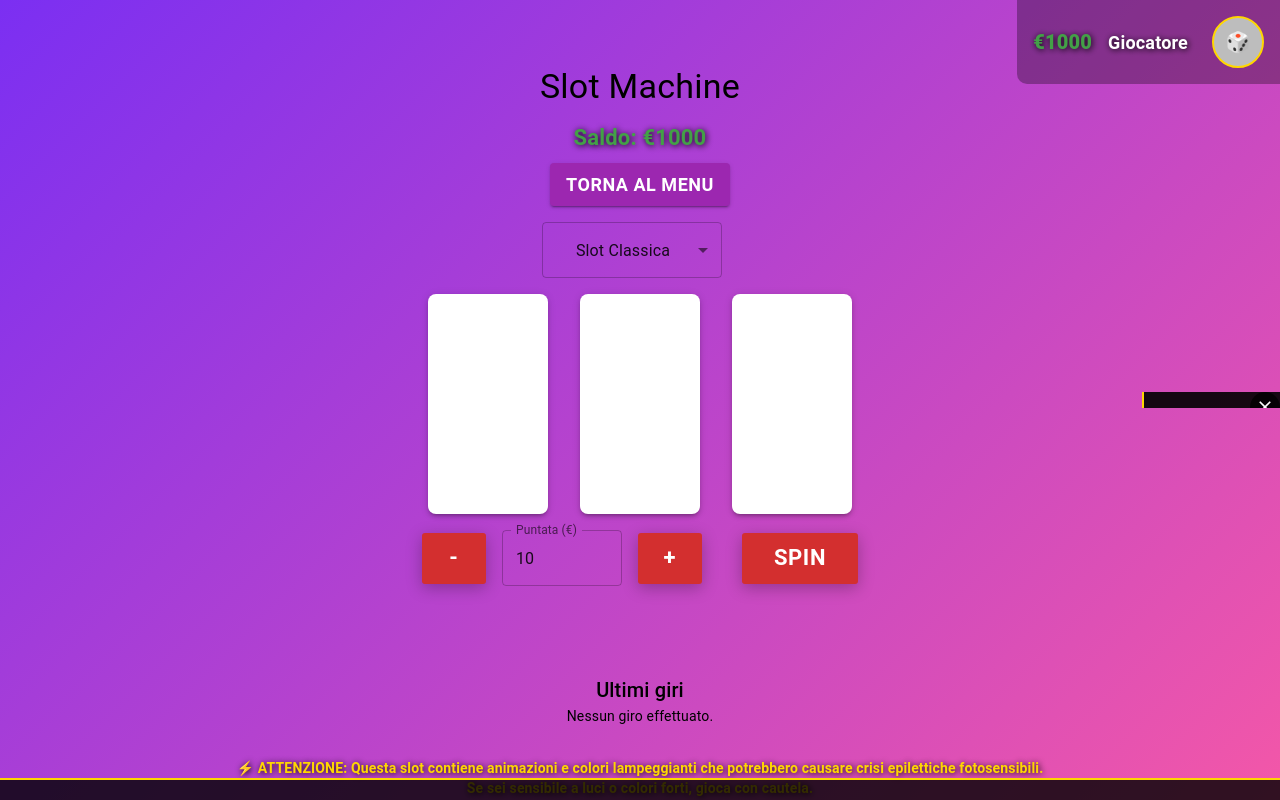
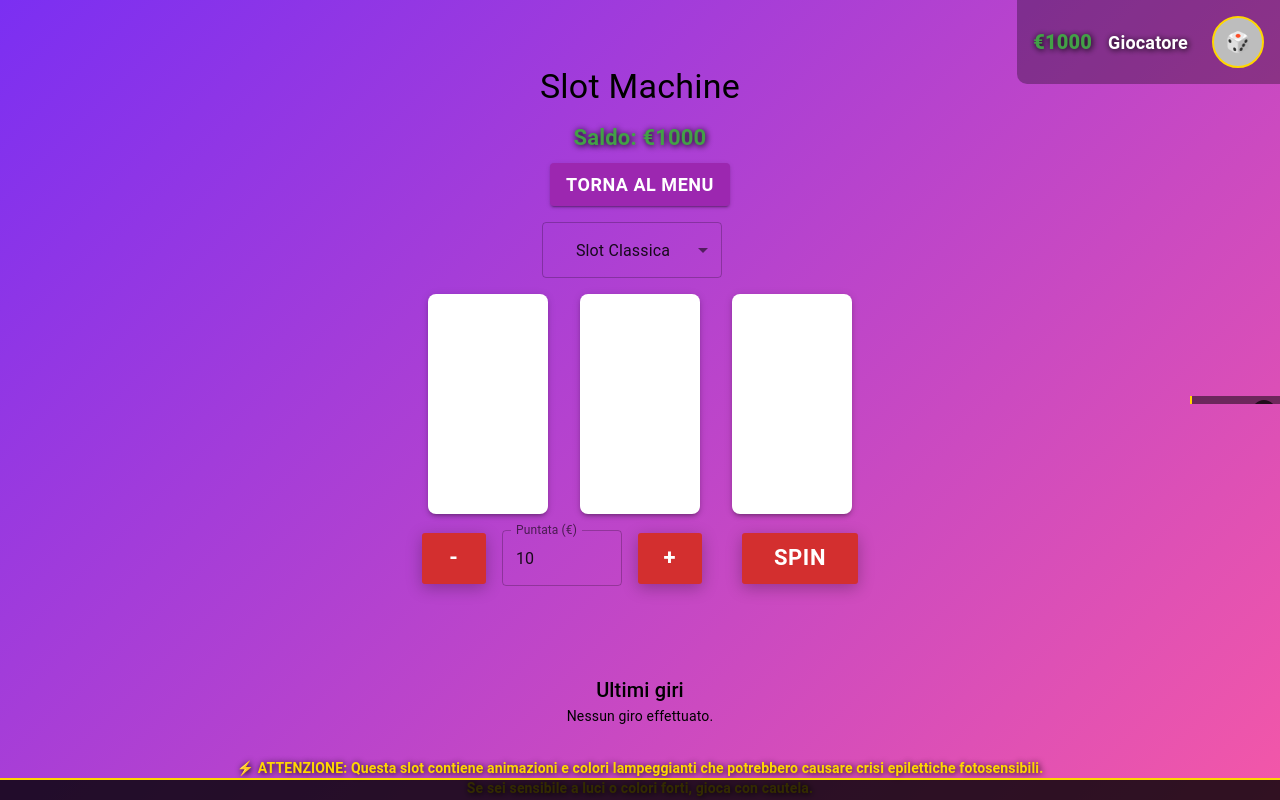
Before and after one commit to GiacomoBattistelli/casino-online-v2, a React (Create React App) app in the folder client/: page /games/slot in a window 1280 px wide. Built offline with nearby package versions, Linux system fonts and the light colour scheme; the HTML template or start-up script is replaced by a standard one.

Commit message:
Banner pubblicitari ultra-compatti, trasparenti e chiudibili ovunque (AdBanner e GameAd)

```diff
--- a/client/src/components/AdBanner.js
+++ b/client/src/components/AdBanner.js
@@ -25,12 +25,13 @@ const AdBanner = ({ position = 'bottom', style = {}, onClose }) => {
       bottom: 0,
       left: 0,
       width: '100%',
-      background: 'rgba(0,0,0,0.8)',
+      background: 'rgba(0,0,0,0.5)',
       zIndex: 1000,
-      padding: '8px',
+      padding: '4px',
       textAlign: 'center',
-      maxHeight: '80px', // Limita l'altezza massima
+      maxHeight: '40px',
       overflow: 'hidden',
+      fontSize: '0.85rem',
       ...style
     },
     top: {
@@ -38,12 +39,13 @@ const AdBanner = ({ position = 'bottom', style = {}, onClose }) => {
       top: 0,
       left: 0,
       width: '100%',
-      background: 'rgba(0,0,0,0.8)',
+      background: 'rgba(0,0,0,0.5)',
       zIndex: 1000,
-      padding: '8px',
+      padding: '4px',
       textAlign: 'center',
-      maxHeight: '80px', // Limita l'altezza massima
+      maxHeight: '40px',
       overflow: 'hidden',
+      fontSize: '0.85rem',
       ...style
     },
     sidebar: {
@@ -51,13 +53,14 @@ const AdBanner = ({ position = 'bottom', style = {}, onClose }) => {
       right: 0,
       top: '50%',
       transform: 'translateY(-50%)',
-      width: '160px',
-      background: 'rgba(0,0,0,0.8)',
+      width: '80px',
+      background: 'rgba(0,0,0,0.5)',
       zIndex: 1000,
-      padding: '10px',
+      padding: '4px',
       textAlign: 'center',
-      maxHeight: '300px', // Limita l'altezza massima per sidebar
+      maxHeight: '80px',
       overflow: 'hidden',
+      fontSize: '0.75rem',
       ...style
     }
   };
@@ -66,21 +69,24 @@ const AdBanner = ({ position = 'bottom', style = {}, onClose }) => {
 
   return (
     <Box sx={bannerStyles[position]}>
-      <Box sx={{ position: 'relative' }}>
+      <Box sx={{ position: 'relative', height: '100%' }}>
         <IconButton
           onClick={handleClose}
           sx={{
             position: 'absolute',
-            top: -8,
-            right: -8,
+            top: 0,
+            right: 0,
             color: '#fff',
-            background: 'rgba(0,0,0,0.8)',
-            '&:hover': { background: 'rgba(255,0,0,0.8)' },
-            zIndex: 1001
+            background: 'rgba(0,0,0,0.7)',
+            '&:hover': { background: 'rgba(255,0,0,0.7)' },
+            zIndex: 1001,
+            p: '2px',
+            width: '24px',
+            height: '24px'
           }}
           size="small"
         >
-          <Close fontSize="small" />
+          <Close fontSize="inherit" />
         </IconButton>
 
         <ins
--- a/client/src/components/GameAd.js
+++ b/client/src/components/GameAd.js
@@ -45,41 +45,44 @@ const GameAd = ({ position = 'bottom', onClose }) => {
       bottom: 0,
       left: 0,
       width: '100%',
-      background: 'rgba(0,0,0,0.9)',
+      background: 'rgba(0,0,0,0.5)',
       zIndex: 1000,
-      padding: '6px',
+      padding: '4px',
       textAlign: 'center',
       borderTop: '2px solid #FFD700',
-      maxHeight: '70px',
-      overflow: 'hidden'
+      maxHeight: '40px',
+      overflow: 'hidden',
+      fontSize: '0.85rem'
     },
     top: {
       position: 'fixed',
       top: 0,
       left: 0,
       width: '100%',
-      background: 'rgba(0,0,0,0.9)',
+      background: 'rgba(0,0,0,0.5)',
       zIndex: 1000,
-      padding: '6px',
+      padding: '4px',
       textAlign: 'center',
       borderBottom: '2px solid #FFD700',
-      maxHeight: '70px',
-      overflow: 'hidden'
+      maxHeight: '40px',
+      overflow: 'hidden',
+      fontSize: '0.85rem'
     },
     sidebar: {
       position: 'fixed',
       right: 0,
       top: '50%',
       transform: 'translateY(-50%)',
-      width: '120px',
-      background: 'rgba(0,0,0,0.9)',
+      width: '80px',
+      background: 'rgba(0,0,0,0.5)',
       zIndex: 1000,
-      padding: '8px',
+      padding: '4px',
       textAlign: 'center',
       borderLeft: '2px solid #FFD700',
       display: { xs: 'none', md: 'block' },
-      maxHeight: '250px',
-      overflow: 'hidden'
+      maxHeight: '80px',
+      overflow: 'hidden',
+      fontSize: '0.75rem'
     }
   };
 
@@ -87,21 +90,24 @@ const GameAd = ({ position = 'bottom', onClose }) => {
 
   return (
     <Box sx={adStyles[position]}>
-      <Box sx={{ position: 'relative' }}>
+      <Box sx={{ position: 'relative', height: '100%' }}>
         <IconButton
           onClick={handleClose}
           sx={{
             position: 'absolute',
-            top: -8,
-            right: -8,
+            top: 0,
+            right: 0,
             color: '#fff',
-            background: 'rgba(0,0,0,0.8)',
-            '&:hover': { background: 'rgba(255,0,0,0.8)' },
-            zIndex: 1001
+            background: 'rgba(0,0,0,0.7)',
+            '&:hover': { background: 'rgba(255,0,0,0.7)' },
+            zIndex: 1001,
+            p: '2px',
+            width: '24px',
+            height: '24px'
           }}
           size="small"
         >
-          <Close fontSize="small" />
+          <Close fontSize="inherit" />
         </IconButton>
 
         {/* AdSense Banner - Configurato per la revisione */}
```
